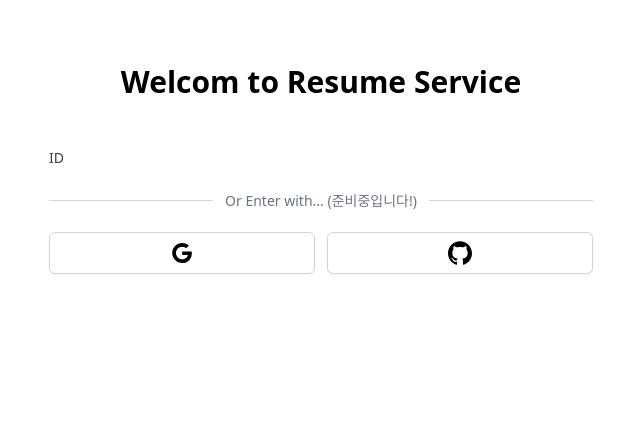
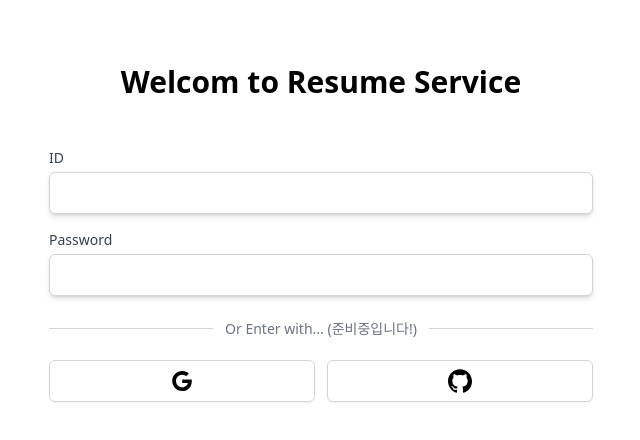
Before and after one commit to ubardev/resume, a Next.js app: page /login in a window 1280 px wide. Shown: the top 440 px of the page, without its empty margins (319-959 px from the left). Built offline with nearby package versions, Linux system fonts and the light colour scheme.

Commit message:
:sparkles: Add: Input component

```diff
--- a/components/Input.tsx
+++ b/components/Input.tsx
@@ -1,8 +1,11 @@
 interface InputProps {
   label: string;
+  name: string;
+  type: string;
+  required: boolean;
 }
 
-export default function Input({ label }: InputProps) {
+export default function Input({ label, name, type, required }: InputProps) {
   return (
     <div>
       <label
@@ -11,6 +14,14 @@ export default function Input({ label }: InputProps) {
       >
         {label}
       </label>
+      <div className="rounded-md relative flex items-center shadow-sm">
+        <input
+          id={name}
+          type={type}
+          required={required}
+          className="appearance-none w-full px-3 py-2 border border-gray-300 rounded-md shadow-md placeholder-gray-400 focus:outline-none focus:ring-green-500 focus:border-green-500"
+        />
+      </div>
     </div>
   );
 }
--- a/pages/login/index.tsx
+++ b/pages/login/index.tsx
@@ -9,8 +9,14 @@ const Login: NextPage = () => {
         Welcom to Resume Service
       </h3>
       <div className="mt-12">
-        <form>
-          <Input label="ID" />
+        <form className="flex flex-col mt-8 space-y-4">
+          <Input label="ID" name="ID" type="text" required={true} />
+          <Input
+            label="Password"
+            name="Password"
+            type="password"
+            required={true}
+          />
         </form>
         <div className="mt-8">
           <div className="relative">
```
